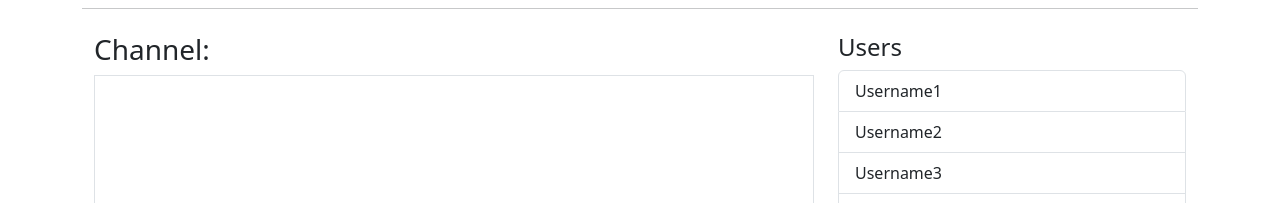
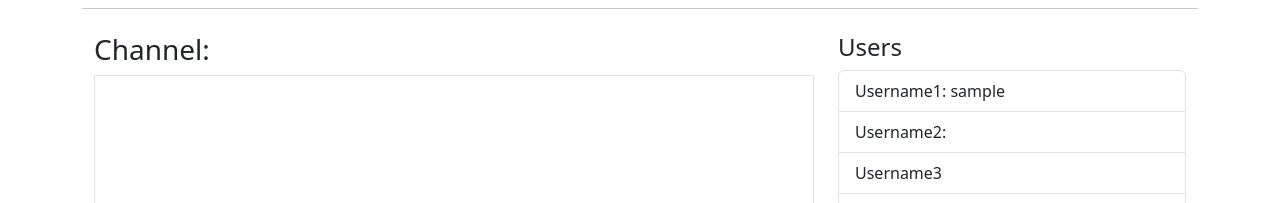
Before and after one commit to Malysus28/SF-Assignment, an Angular app: page /chat in a window 1280 px wide. Shown: the part 315-518 px from the top of the page. Built offline with nearby package versions, Linux system fonts and the light colour scheme; sample sign-in values are in the browser's storage.

Commit message:
display current user in chat page

```diff
--- a/src/app/components/chat/chat.html
+++ b/src/app/components/chat/chat.html
@@ -12,15 +12,13 @@
   <hr class="my-4" />
 </div>
 
-<!-- CHAT of CHANNEL 1    -->
+<!-- CHAT card    -->
 <div class="container mt-4">
   <div class="row">
-    <!-- Chat area CHAT  -->
     <div class="col-md-8">
       <h3>Channel:{{ channelName }}</h3>
 
       <div class="border p-3 mb-3" style="height: 200px; overflow-y: auto">
-        <!-- messages will go here -->
         <p></p>
       </div>
 
@@ -39,8 +37,8 @@
     <div class="col-md-4">
       <h4>Users</h4>
       <ul class="list-group">
-        <li class="list-group-item">Username1</li>
-        <li class="list-group-item">Username2</li>
+        <li class="list-group-item">Username1: {{ currentUser?.username }}</li>
+        <li class="list-group-item">Username2:</li>
         <li class="list-group-item">Username3</li>
         <li class="list-group-item">Username4</li>
         <li class="list-group-item">Username5</li>
--- a/src/app/components/chat/chat.ts
+++ b/src/app/components/chat/chat.ts
@@ -9,12 +9,17 @@ import { ActivatedRoute } from '@angular/router';
 })
 export class Chat implements OnInit {
   channelName: string | null = null;
+  currentUser: any = null; // to hold current user info
 
   constructor(private route: ActivatedRoute) {}
 
   ngOnInit(): void {
     // Get the channel name from the URL
     this.channelName = this.route.snapshot.paramMap.get('name');
-    console.log('Current channel:', this.channelName);
+
+    const raw = localStorage.getItem('currentUser');
+    if (raw) {
+      this.currentUser = JSON.parse(raw);
+    }
   }
 }
```
